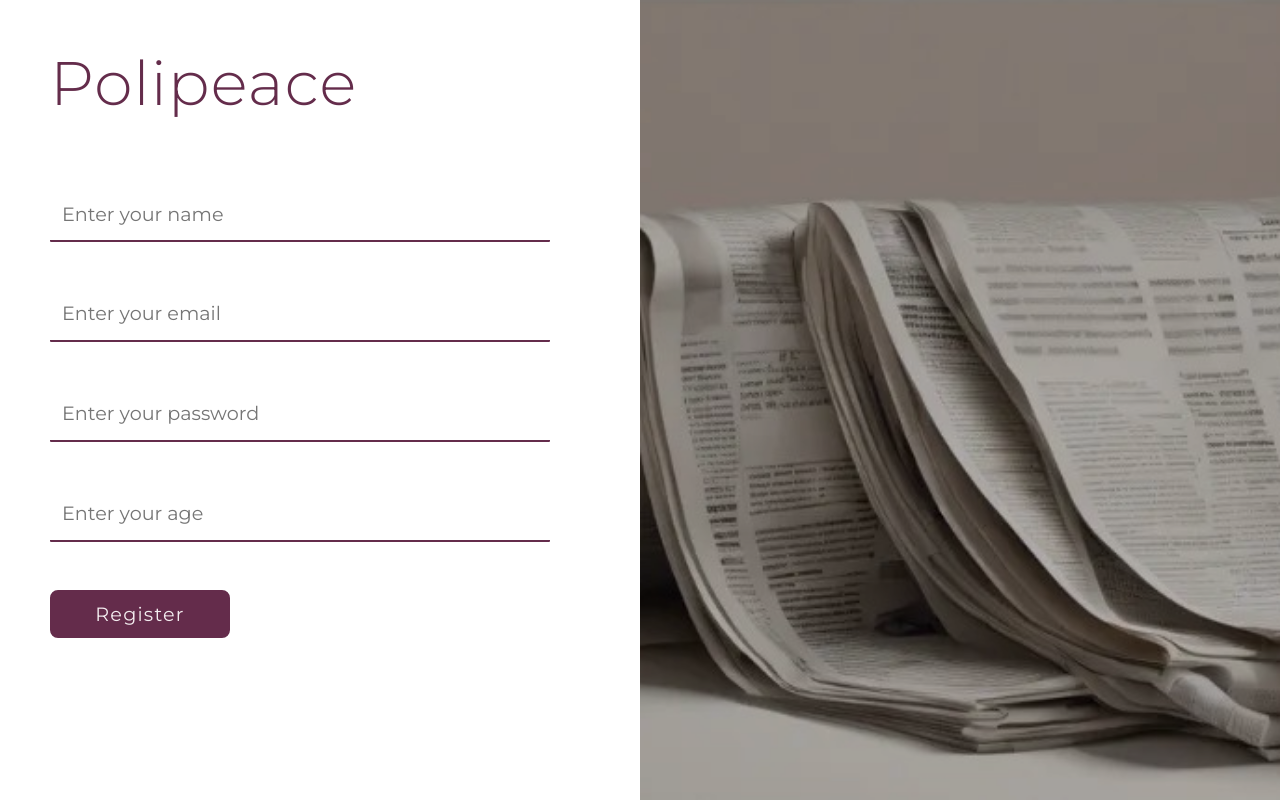
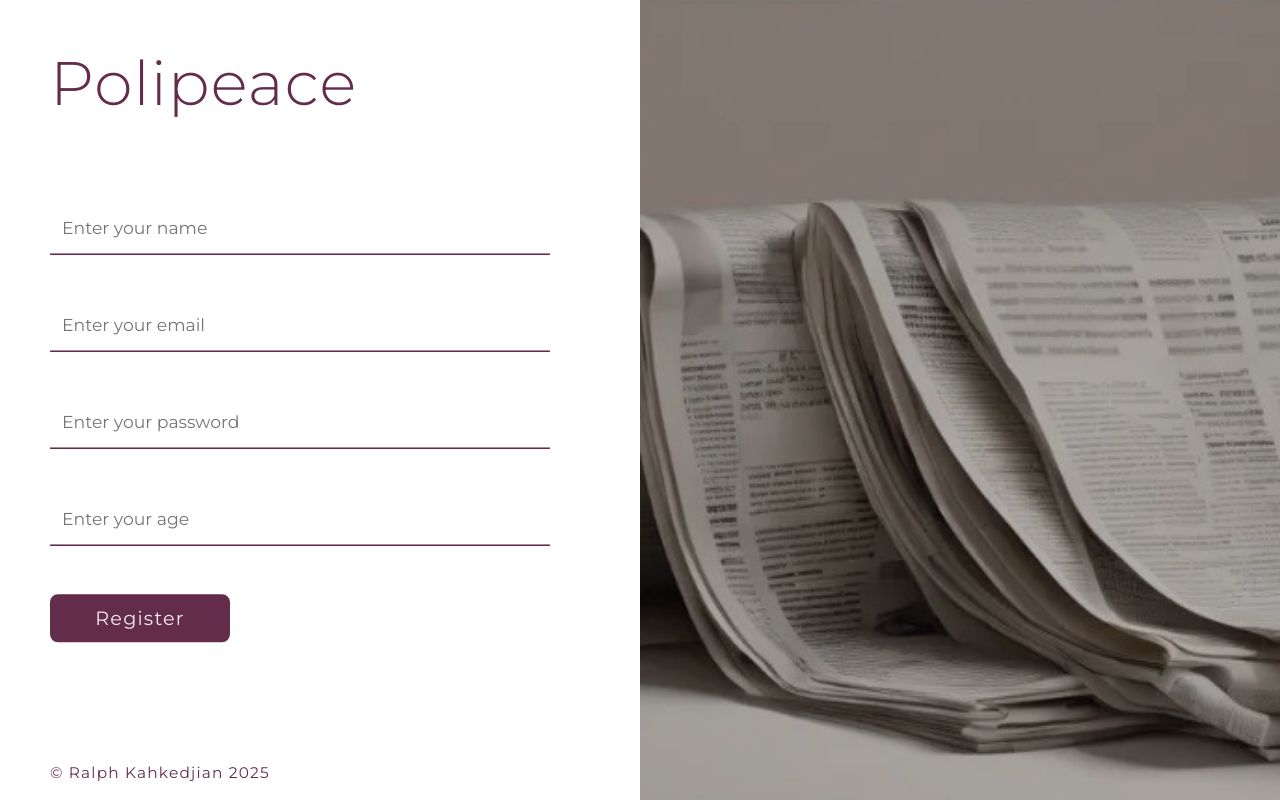
Before and after one commit to RalphKahkedjian/polipeace_admin, a React (Vite) app in the folder polipeace_admin_frontend/: page / in a window 1280 px wide. Built offline with nearby package versions, Linux system fonts and the light colour scheme.

Commit message:
Fixed button props

```diff
--- a/polipeace_admin_frontend/src/views/Registration.css
+++ b/polipeace_admin_frontend/src/views/Registration.css
@@ -50,21 +50,24 @@
 
 .registration-input-field {
   display: block;
+  position: absolute;
+  top: 50%;
+  transform: translateY(-50%);
   width: 100%;
-  margin-top: 70px;
 }
 
 .registration-input-field input {
   display: block;
-  width: 100%;
+  width: 110%;
   border: none;
   border-bottom: 2px solid #642C4B;
   max-width: 500px;
   margin-top: 45px;
   padding: 12px;
   border-radius: 1px;
-  font-size: 1em;
+  font-size: .9em;
   background-color: transparent;
+  color: #642C4B;
 }
 
 @media screen and (max-width: 1250px) {
--- a/polipeace_admin_frontend/src/views/Registration.tsx
+++ b/polipeace_admin_frontend/src/views/Registration.tsx
@@ -22,9 +22,7 @@ export default function Registration() {
               <input type='email' placeholder='Enter your email' />
               <input type='password' placeholder='Enter your password' />
               <input type='number' placeholder='Enter your age' />
-            </div>
-          </div>
-          <div className='mt-5'>
+              <div className='mt-5'>
           <Button
             width={180}
             height = {48}
@@ -38,6 +36,16 @@ export default function Registration() {
             onMouseLeave={()=> setIsHovered(false)}
           />
           </div>
+            </div>
+          </div>
+          <div style={{
+            position:'absolute',
+            bottom:'0px',
+            fontSize:'.8em',
+            color:'#642C4B'
+          }}>
+            <p>&copy; Ralph Kahkedjian 2025</p>
+          </div>
         </div>
         <div className='registration-bg'>
           <img src={AuthBackgroundImage} alt='background-image-authpage' />
```
